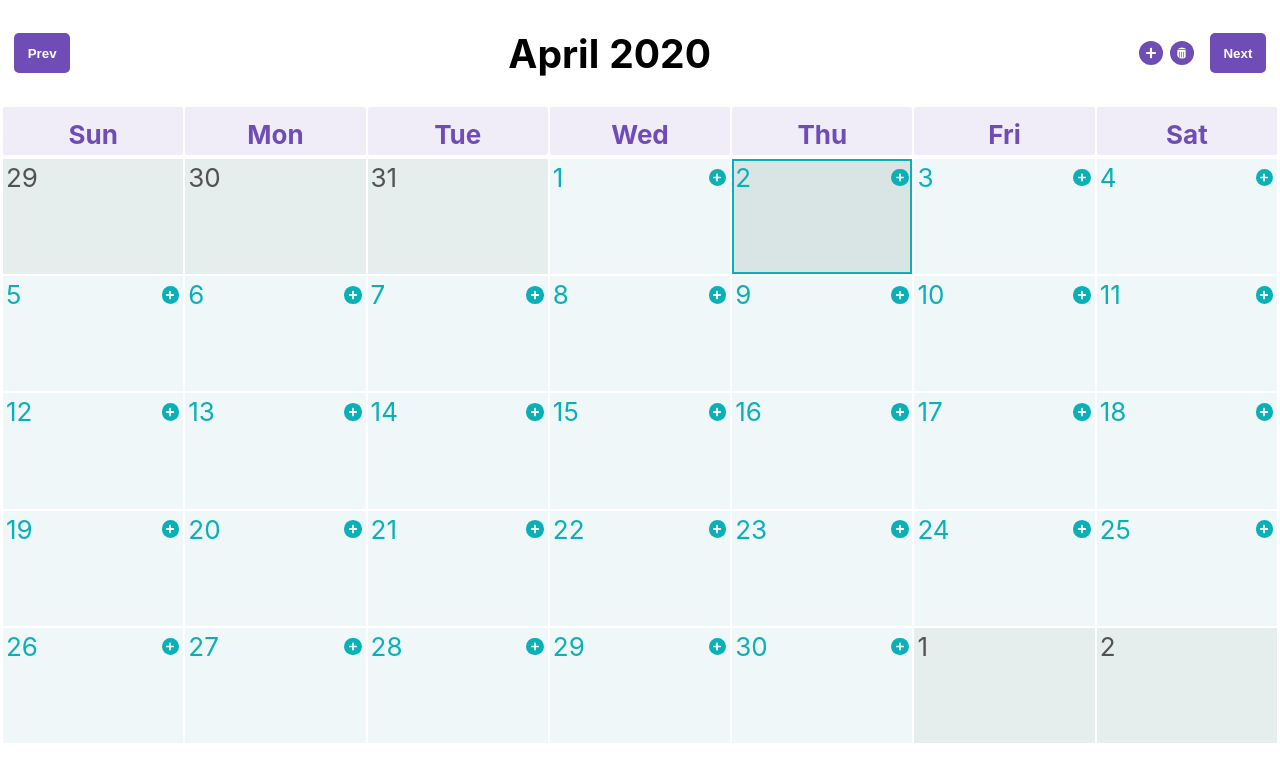
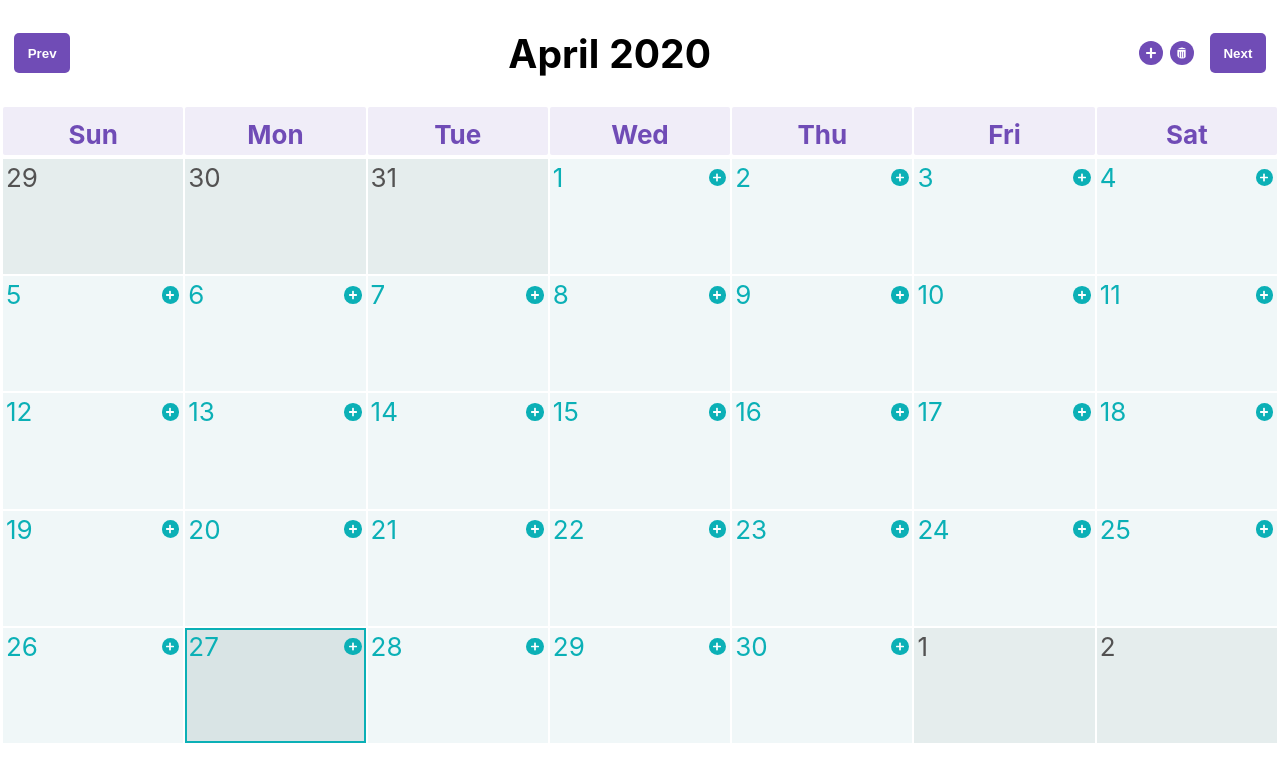
Before and after one commit to Estebmaister/react-calendar, a React (Create React App) app: page / in a window 1280 px wide. Shown: the top 782 px of the page. Built offline with nearby package versions, Linux system fonts and the light colour scheme.

Commit message:
:bug: Changed back to state instead of moment

```diff
--- a/src/components/calendar/index.js
+++ b/src/components/calendar/index.js
@@ -69,16 +69,16 @@ class Calendar extends React.Component {
     for (let day = 1; day <= this.lastDayOfMonth(); day++) {
       let fullDate = moment({
         day: day,
-        month: moment().month(),
+        month: this.state.dateNow.month(),
       }).format("YYYY-MM-DD");
       daysInMonth.push(
         <Day
           key={"day" + day}
           day={day}
-          month={moment().month()}
-          currentDay={day === 2 ? "today" : ""}
+          month={this.state.dateNow.month()}
+          currentDay={day === this.state.selectedDay ? "today" : ""}
           onDayClick={this.onDayClick}
-          fullDate={moment({ day: day, month: moment().month() })}
+          fullDate={moment({ day: day, month: this.state.dateNow.month() })}
           addReminder={this.addReminder}
           editReminder={this.editReminder}
           deleteReminder={this.deleteReminder}
```
